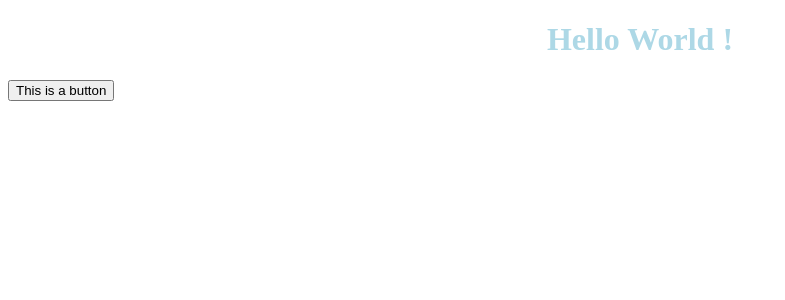
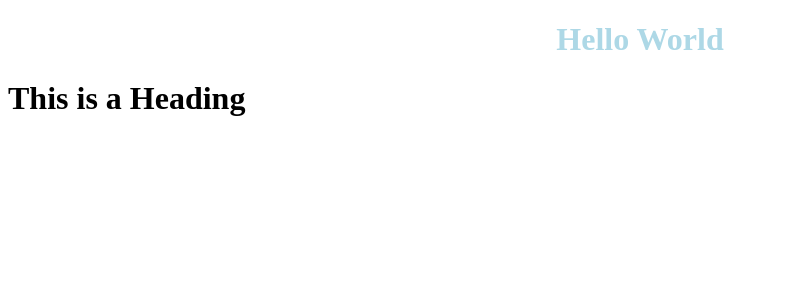
Before and after one commit to bapangit/shopping-app, a React app: page / in a window 1280 px wide. Shown: the top 300 px of the page, without its empty margins (0-785 px from the left). Built offline with nearby package versions, Linux system fonts and the light colour scheme.

Commit message:
'new commit'

```diff
--- a/src/App.tsx
+++ b/src/App.tsx
@@ -1,9 +1,10 @@
 import React from 'react'
 import Btn from '@components/buttons/Btn'
+import Heading from '@components/header/Heading'
 
 function getData(data:boolean):string{
     if(data){
-        return "Hello World !"
+        return "Hello World"
     }else{
         throw new Error("Got Error.")
     }
@@ -11,6 +12,7 @@ function getData(data:boolean):string{
 export default function App(){
     return<>
     <h1 style={{color:"lightblue",textAlign:"center"}}>{getData(true)}</h1>
-    <Btn/>
+    {/* <Btn/> */}
+    <Heading/>
     </>
 }
--- /dev/null
+++ b/src/components/header/Heading.tsx
@@ -0,0 +1,19 @@
+import React from 'react'
+
+class Heading extends React.Component{
+
+    constructor(props){
+        super(props)
+
+    this.state = {
+        data:"Hello World"
+    }
+    }
+    render(){
+        return <>
+        <h1>This is a Heading</h1>
+        </>
+    }
+}
+
+export default Heading;
```
